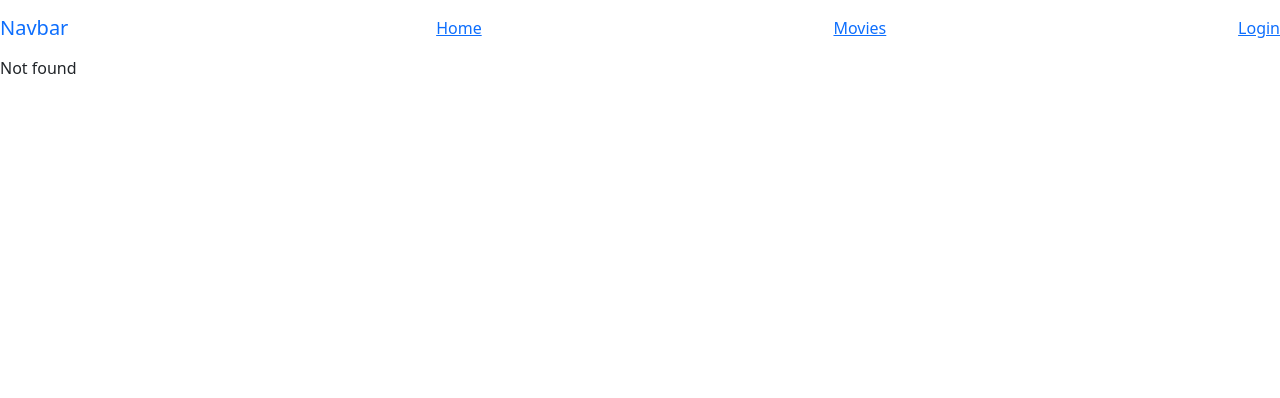
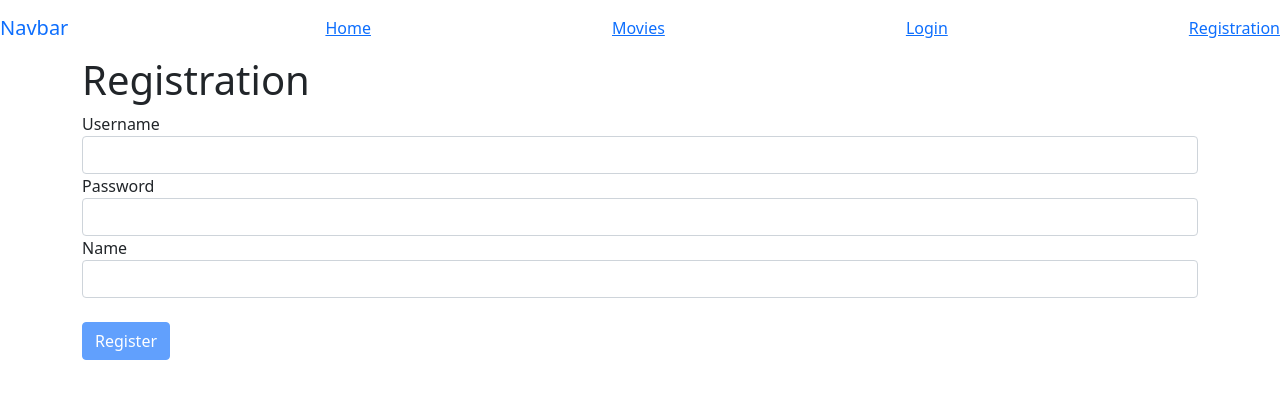
Before and after one commit to GenuisChip/react-app-tutorial, a React (Create React App) app: page /Registration in a window 1280 px wide. Before the commit this address had no page. Shown: the top 398 px of the page. Built offline with nearby package versions, Linux system fonts and the light colour scheme.

Commit message:
Exercise Registration Form

```diff
--- a/src/App.js
+++ b/src/App.js
@@ -9,6 +9,7 @@ import MoviesPage from "./components/moviesPage/moviesPage";
 import HomePage from "./components/homePage/homePage";
 import MovieDetailsPage from "./components/moviesDetailsPage/moviesDetailsPage";
 import LoginForm from "./components/loginPage/loginForm";
+import RegistrationForm from "./components/registrationPage/registrationForm";
 
 class App extends Component {
   render() {
@@ -19,6 +20,7 @@ class App extends Component {
           <Routes>
             <Route path="/" element={<HomePage />} />
             <Route path="/login" element={<LoginForm />} />
+            <Route path="/Registration" element={<RegistrationForm />} />
             <Route path="/movies" element={<MoviesPage />} />
             <Route path="/movies/:movieId" element={<MovieDetailsPage />}>
               {/* there is no optional params in react router dom v6 ,
--- a/src/components/loginPage/loginForm.jsx
+++ b/src/components/loginPage/loginForm.jsx
@@ -19,7 +19,6 @@ class LoginForm extends Form {
   }
 
   render() {
-    const { data, errors } = this.state;
     return (
       <div className="container">
         <h1>Login</h1>
--- a/src/components/navbar.jsx
+++ b/src/components/navbar.jsx
@@ -13,6 +13,7 @@ const NavBar = ({ totalCounters }) => {
       <Link to="/">Home</Link>
       <Link to="/movies">Movies</Link>
       <NavLink to="/login">Login</NavLink>
+      <NavLink to="/Registration">Registration</NavLink>
     </nav>
   );
 };
--- /dev/null
+++ b/src/components/registrationPage/registrationForm.jsx
@@ -0,0 +1,37 @@
+import React, { Component } from "react";
+import Joi from "joi";
+import Form from "../../common/from";
+class RegistrationForm extends Form {
+  state = {
+    data: {
+      username: "",
+      password: "",
+      name: "",
+    },
+    errors: {},
+  };
+
+  schema = {
+    username: Joi.string().required().label("Username"),
+    password: Joi.string().required().label("Password"),
+    name: Joi.string().required().label("Name"),
+  };
+
+  doSubmit() {
+    console.log("Submitted");
+  }
+  render() {
+    return (
+      <div className="container">
+        <h1>Registration</h1>
+        {this.renderInput("username", "Username")}
+        {this.renderInput("password", "Password", "password")}
+        {this.renderInput("name", "Name")}
+        <br />
+        {this.renderButton("Register")}
+      </div>
+    );
+  }
+}
+
+export default RegistrationForm;
```
